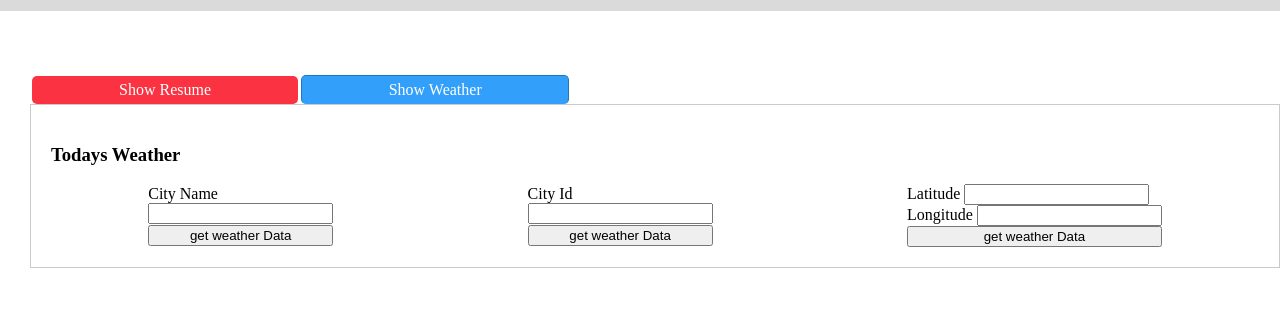
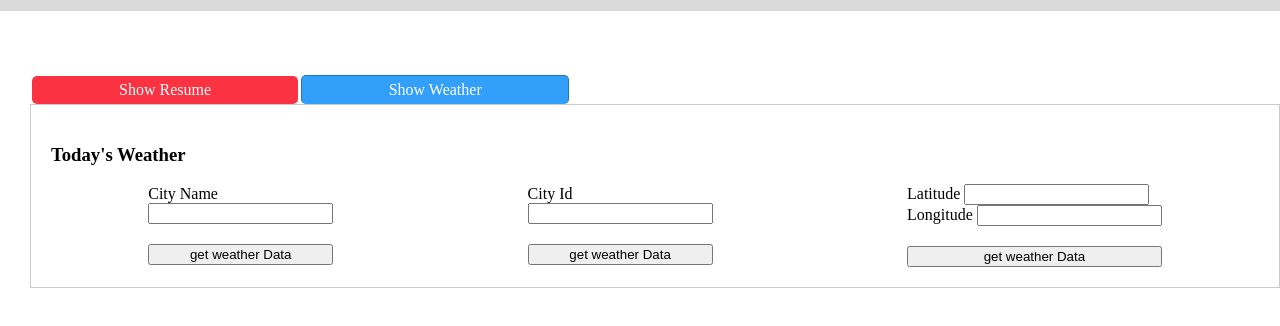
Before and after one commit to ravikiran-fullstack/Weather-app, a plain HTML site: page index.html in a window 1280 px wide. Both pictures are taken after a click on the element "Show Weather". Shown: the part 90-416 px from the top of the page. Drawn offline with Linux system fonts and the light colour scheme.

Commit message:
Updated styling

```diff
--- a/index.html
+++ b/index.html
@@ -35,14 +35,14 @@
 
   <section id="weatherSection">
     <div class="weatherAppStyle">
-      <h3>Todays Weather</h3>
+      <h3>Today's Weather</h3>
       <div class="weatherData">
         <div>
           <div>
             <label for="cityNameInput">City Name</label>
             <input type="text" id="cityNameInput">
+            <button onclick="getWeatherDataByName()">get weather Data</button>
           </div>
-          <button onclick="getWeatherDataByName()">get weather Data</button>
           <div class="weatherReport" id="weatherByName">
           </div>
         </div>
@@ -51,8 +51,8 @@
           <div>
             <label for="cityIdInput">City Id</label>
             <input type="text" id="cityIdInput">
+            <button onclick="getWeatherDataById()">get weather Data</button>
           </div>
-          <input type="button" value="get weather Data" onclick="getWeatherDataById()">
           <div class="weatherReport" id="weatherById">
 
           </div>
@@ -68,8 +68,8 @@
               <label for="cityLongitude">Longitude</label>
               <input type="text" id="cityLongitude">
             </div>
+            <button onclick="getWeatherDataByLatLong()">get weather Data</button>
           </div>
-          <input type="button" value="get weather Data" onclick="getWeatherDataByLatLong()">
           <div class="weatherReport" id="weatherReportByLatLong">
 
           </div>
--- a/style.css
+++ b/style.css
@@ -1,8 +1,8 @@
-body{
+body {
   margin: 0;
 }
 
-header{
+header {
   text-align: center;
   width: 100%;
   background-color: #dadada;
@@ -10,11 +10,11 @@ header{
   text-transform: uppercase;
 }
 
-header h1{
+header h1 {
   margin: 0;
 }
 
-.buttonsTab{
+.buttonsTab {
   display: flex;
   align-items: flex-end;
   justify-content: start;
@@ -25,7 +25,7 @@ header h1{
   padding-left: 2rem;
 }
 
-.buttonDiv{
+.buttonDiv {
   width: 20%;
   /* border: 1px solid red; */
   text-align: center;
@@ -33,7 +33,7 @@ header h1{
   color: white;
   cursor: pointer;
   padding: 5px;
-  margin-right:.2rem;
+  margin-right: .2rem;
   border-radius: 5px;
   -webkit-border-radius: 5px;
   -moz-border-radius: 5px;
@@ -41,40 +41,45 @@ header h1{
   -o-border-radius: 5px;
 }
 
-.hideSection{
+.hideSection {
   display: none;
 }
 
-.showSection{
+.showSection {
   display: block;
 }
 
-section{
+section {
   /* border: 1px solid red; */
 }
 
-.error{
+.error {
   color: red;
 }
 
-.resumeStyle, .weatherAppStyle{
+.weatherAppStyle button {
+  margin-top: 20px;
+}
+
+.resumeStyle,
+.weatherAppStyle {
   padding: 20px;
   margin-left: 30px;
   border: 1px solid #cacaca;
 }
 
-.activeTabStyle{
+.activeTabStyle {
   background-color: #32a0fa;
   border: 1px solid #2577bb;
   border-bottom: none;
 }
 
-.weatherData{
+.weatherData {
   display: flex;
   justify-content: space-around;
 }
 
-.weatherData div{
+.weatherData div {
   display: flex;
   flex-direction: column;
   justify-content: space-around;
```
